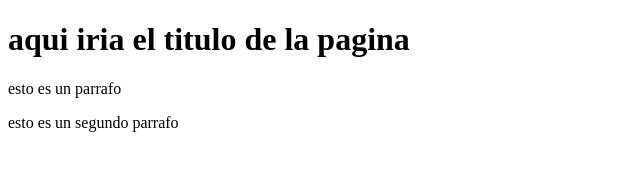
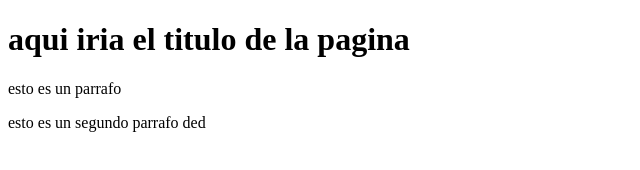
Before and after one commit to Illitory/Proyecto-web-empresa-C, a plain HTML site: page index.html in a window 1280 px wide. Shown: the full height of the page, 0-640 px from the left. Drawn offline with Linux system fonts and the light colour scheme.

Commit message:
Update index.html

```diff
--- a/index.html
+++ b/index.html
@@ -9,6 +9,6 @@
 <body>
     <h1>aqui iria el titulo de la pagina</h1>
     <p>esto es un parrafo</p>
-    <p>esto es un segundo parrafo</p>
+    <p>esto es un segundo parrafo ded</p>
 </body>
 </html>
```
